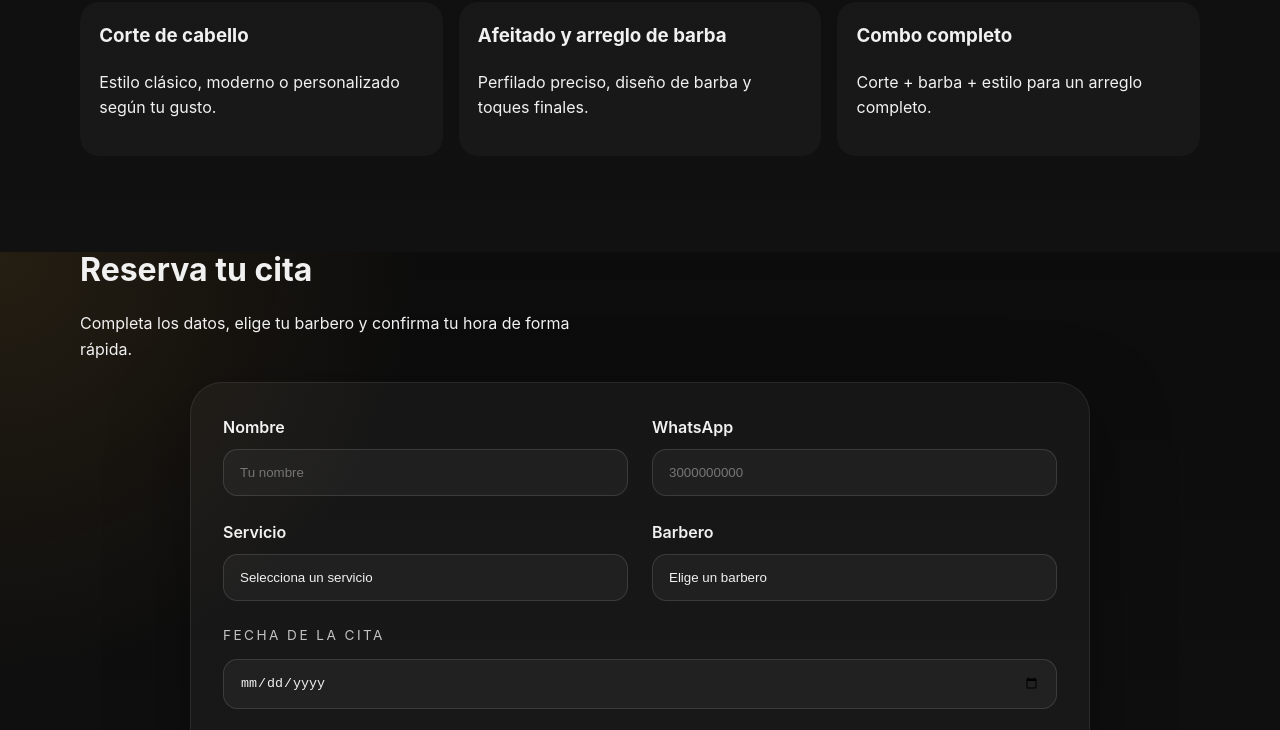
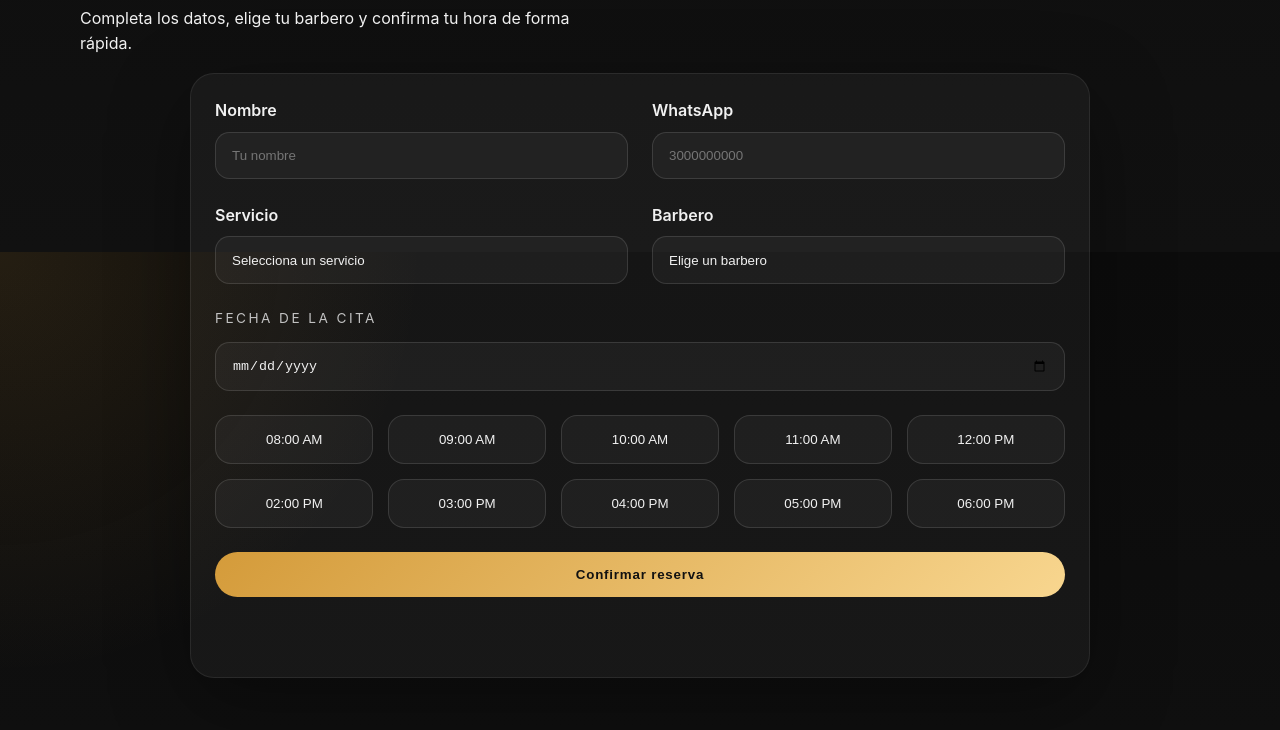
Before and after one commit to EMERSON199219/Servicio_Barberia, a plain HTML site: page index.html in a window 1280 px wide. Shown: the part 548-1278 px from the top of the page. Drawn offline with Linux system fonts and the light colour scheme.

Commit message:
Remove services section and compact page layout

```diff
--- a/index.html
+++ b/index.html
@@ -16,7 +16,6 @@
       </div>
       <nav class="nav-menu">
         <a href="#inicio">Inicio</a>
-        <a href="#servicios">Servicios</a>
         <a href="#reserva">Reserva</a>
       </nav>
     </div>
@@ -29,26 +28,6 @@
 
           <p>Elige tu servicio, reserva tu hora y prepárate para un corte impecable.</p>
           <a class="btn primary-btn" href="#reserva">Reserva ahora</a>
-        </div>
-      </div>
-    </section>
-
-    <section id="servicios" class="section servicios-section">
-      <div class="container">
-        <h2>Servicios</h2>
-        <div class="cards-grid">
-          <article class="card">
-            <h3>Corte de cabello</h3>
-            <p>Estilo clásico, moderno o personalizado según tu gusto.</p>
-          </article>
-          <article class="card">
-            <h3>Afeitado y arreglo de barba</h3>
-            <p>Perfilado preciso, diseño de barba y toques finales.</p>
-          </article>
-          <article class="card">
-            <h3>Combo completo</h3>
-            <p>Corte + barba + estilo para un arreglo completo.</p>
-          </article>
         </div>
       </div>
     </section>
--- a/styles.css
+++ b/styles.css
@@ -181,17 +181,12 @@ img {
 }
 
 .section {
-   padding: 3rem 0;
- }
-
- .servicios-section {
-   padding-top: 2rem;
-   padding-bottom: 2.5rem;
+   padding: 2rem 0;
  }
 
  .section-header {
    max-width: 34rem;
-   margin-bottom: 1.25rem;
+   margin-bottom: 1rem;
  }
 
  .section h2 {
@@ -223,8 +218,8 @@ img {
 .reservation-card {
   max-width: 900px;
   margin: 0 auto;
-  padding: 2rem;
-  border-radius: 2rem;
+  padding: 1.5rem;
+  border-radius: 1.5rem;
   background: rgba(255, 255, 255, 0.04);
   border: 1px solid rgba(255, 255, 255, 0.08);
   box-shadow: 0 24px 80px rgba(0, 0, 0, 0.35);
```
